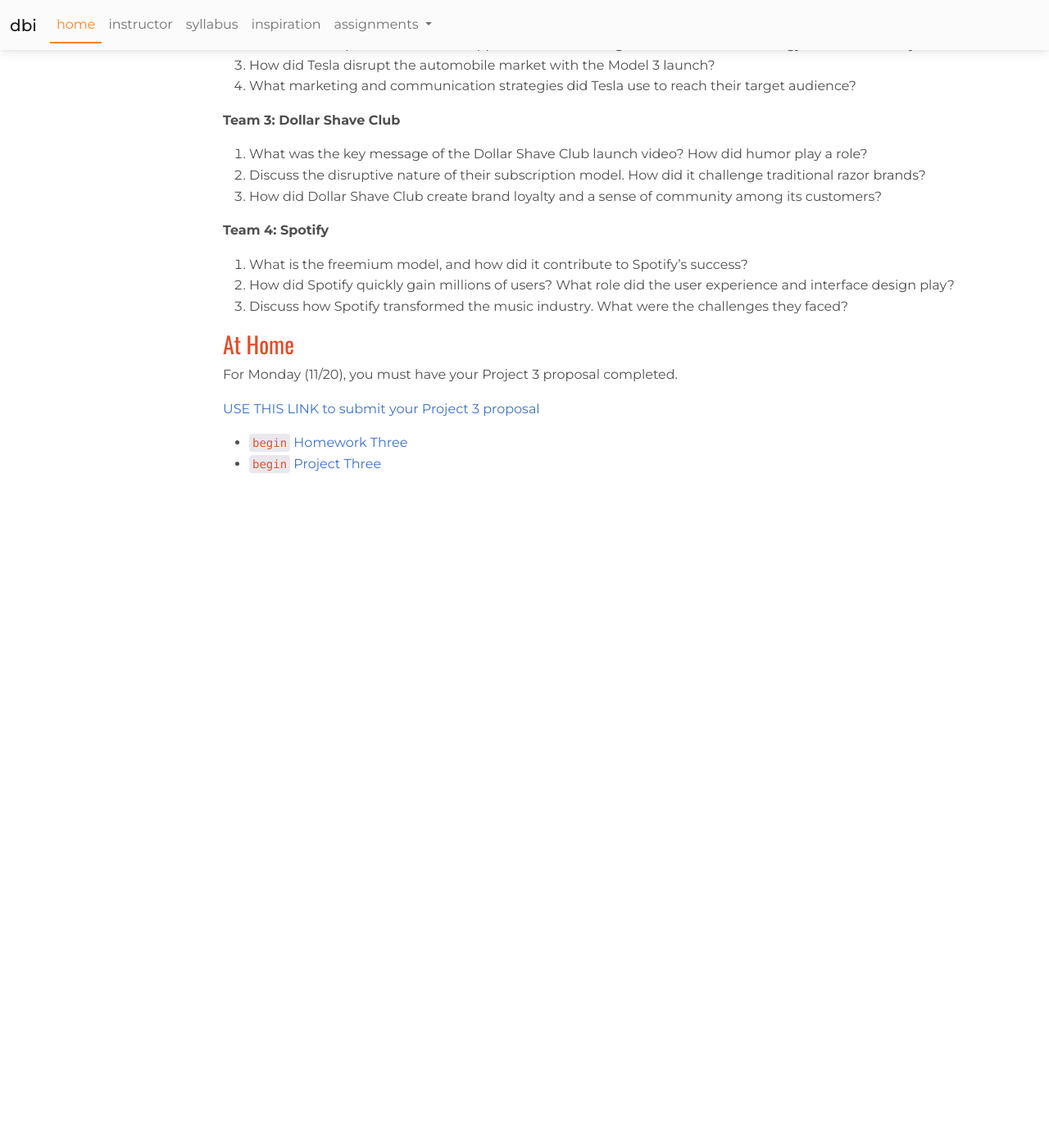
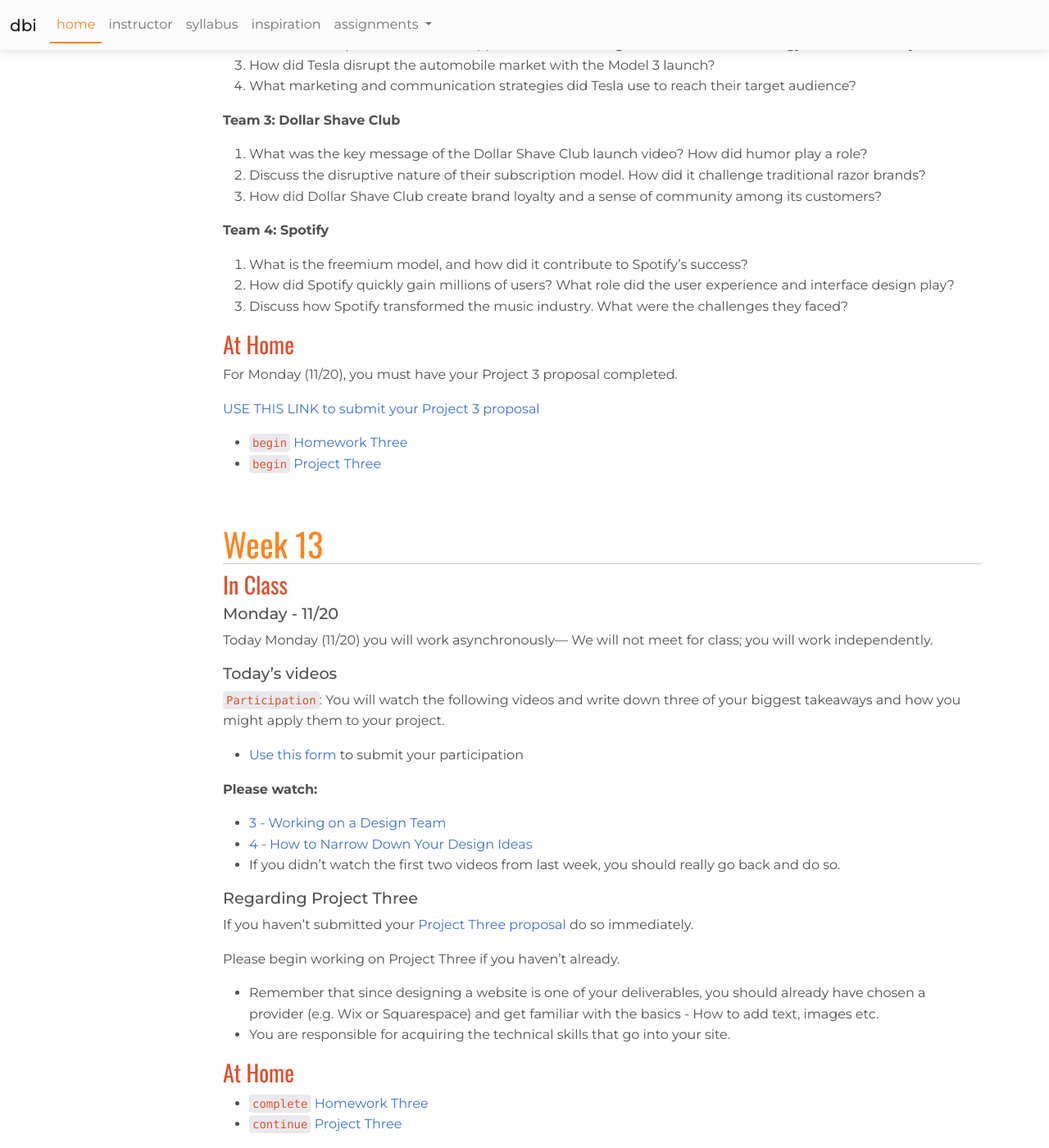
Before and after one commit to nicnosis/cu-courses, a Jekyll site: the page built from fa23/dbi/index.md, in a window 1280 px wide and 1400 px high, scrolled down 10758 px. Shown: the whole window at 82% size. Built offline with Jekyll 4.4.1, drawn with Linux system fonts in a browser that asks for light colours; nearby versions of some CDN libraries; before the commit the page ends 11353 px from its top, so only the background shows below that.

Commit message:
add dbi w13

```diff
--- a/fa23/dbi/index.md
+++ b/fa23/dbi/index.md
@@ -404,3 +404,32 @@
 
 * `begin` [Homework Three](assignments/hw3.html)
 * `begin` [Project Three](assignments/p3.html)
+
+## Week 13
+### In Class
+#### Monday - 11/20
+Today Monday (11/20) you will work asynchronously— We will not meet for class; you will work independently.
+
+
+
+#### Today's videos
+`Participation`: You will watch the following videos and write down three of your biggest takeaways and how you might apply them to your project.
+- [Use this form](https://forms.gle/rossJ5XViiBfBZtP6) to submit your participation
+
+__Please watch:__
+ - [3 - Working on a Design Team](https://www.youtube.com/watch?v=yG6wbR03bLs&list=PLzKJi2GjpkEFsV13D3WPm5s6tZVkvKJ1-&index=4)
+ - [4 - How to Narrow Down Your Design Ideas](https://www.youtube.com/watch?v=48x0psjq6Uk&list=PLzKJi2GjpkEFsV13D3WPm5s6tZVkvKJ1-&index=5)
+ - If you didn't watch the first two videos from last week, you should really go back and do so.
+
+#### Regarding Project Three
+If you haven't submitted your [Project Three proposal](https://forms.gle/ybYmcqypzYDmneFf6) do so immediately.
+
+Please begin working on Project Three if you haven't already.
+ - Remember that since designing a website is one of your deliverables, you should already have chosen a provider (e.g. Wix or Squarespace) and get familiar with the basics - How to add text, images etc.
+ - You are responsible for acquiring the technical skills that go into your site.
+
+
+
+### At Home
+* `complete` [Homework Three](assignments/hw3.html)
+* `continue` [Project Three](assignments/p3.html)
```
Also changed, not shown: fa23/ind/index.md (+4 -1 lines).
